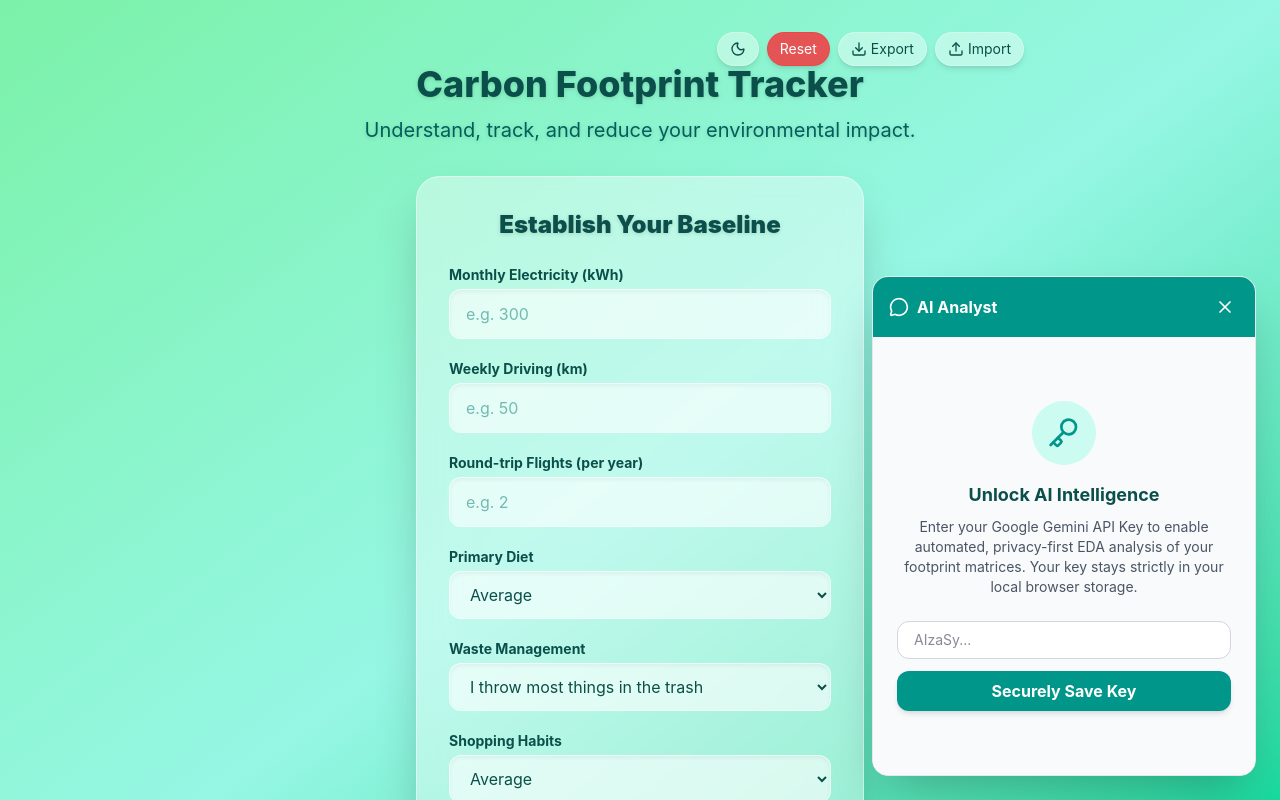
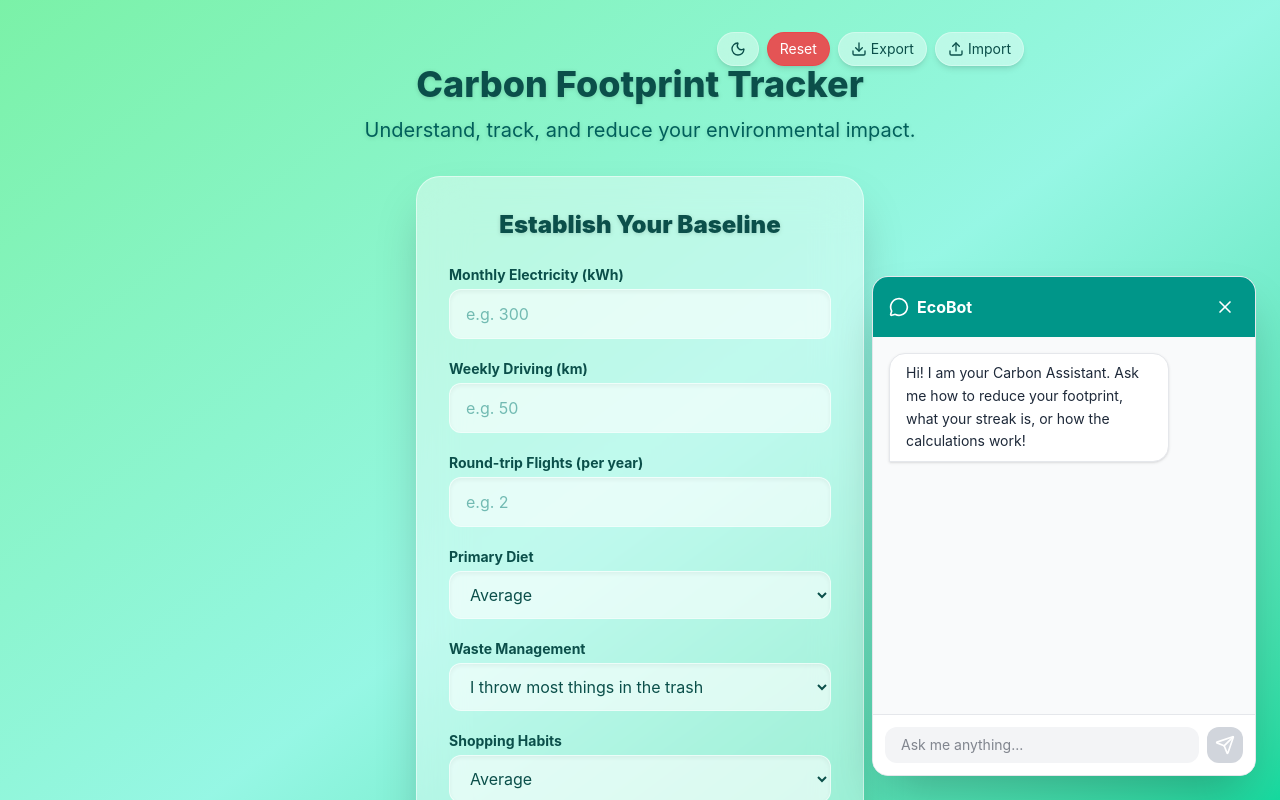
Before and after one commit to amritsingh047/Carbon-Footprint-Tracker, a React (Vite) app: page / in a window 1280 px wide. Both pictures are taken after a click on the button 1226 px from the left and 746 px from the top of the page. Shown: the top 800 px of the page. Built offline with nearby package versions, Linux system fonts and the light colour scheme.

Commit message:
chore: Revert Gemini AI BYOK integration

```diff
--- a/package.json
+++ b/package.json
@@ -11,7 +11,6 @@
     "prepare": "husky"
   },
   "dependencies": {
-    "@google/genai": "^2.9.0",
     "dompurify": "^3.4.11",
     "idb-keyval": "^6.2.5",
     "lucide-react": "^1.21.0",
--- a/src/features/chatbot/Chatbot.tsx
+++ b/src/features/chatbot/Chatbot.tsx
@@ -1,25 +1,18 @@
 // src/features/chatbot/Chatbot.tsx
 import React, { useState, useRef, useEffect } from 'react';
-import { MessageCircle, X, Send, Key } from 'lucide-react';
+import { MessageCircle, X, Send } from 'lucide-react';
 import DOMPurify from 'dompurify';
 import { useCarbonStore } from '../../store/useCarbonStore';
-import { GoogleGenAI } from '@google/genai';
 
 export const Chatbot: React.FC = () => {
   const [isOpen, setIsOpen] = useState(false);
   const [messages, setMessages] = useState<{role: 'user'|'bot', text: string}[]>([
-    { role: 'bot', text: 'Hi! I am your AI Carbon Analyst. I can deeply analyze your footprint data using Gemini AI!' }
+    { role: 'bot', text: 'Hi! I am your Carbon Assistant. Ask me how to reduce your footprint, what your streak is, or how the calculations work!' }
   ]);
   const [input, setInput] = useState('');
-  const [apiKeyInput, setApiKeyInput] = useState('');
-  const [isTyping, setIsTyping] = useState(false);
   const messagesEndRef = useRef<HTMLDivElement>(null);
-
   const logs = useCarbonStore(state => state.logs);
-  const baselineCo2 = useCarbonStore(state => state.baselineCo2);
-  const geminiApiKey = useCarbonStore(state => state.geminiApiKey);
-  const setApiKey = useCarbonStore(state => state.setApiKey);
-  const clearApiKey = useCarbonStore(state => state.clearApiKey);
+  const streak = useCarbonStore(state => state.currentStreak);
 
   const scrollToBottom = () => {
     messagesEndRef.current?.scrollIntoView({ behavior: 'smooth' });
@@ -27,46 +20,60 @@ export const Chatbot: React.FC = () => {
 
   useEffect(() => {
     if (isOpen) scrollToBottom();
-  }, [messages, isOpen, isTyping]);
+  }, [messages, isOpen]);
 
-  const handleSaveKey = (e: React.FormEvent) => {
-    e.preventDefault();
-    if (apiKeyInput.trim()) {
-      setApiKey(apiKeyInput.trim());
-      setApiKeyInput('');
+  const getBotResponse = (query: string): string => {
+    const q = query.toLowerCase();
+
+    // Problem Statement Alignment & Assistance
+    if (q.includes('reduce') || q.includes('how to save') || q.includes('lower')) {
+      return 'You can reduce your footprint by switching to a plant-based diet, using public transit, or reducing your home electricity usage. Check out the Daily Actions list for specific tasks!';
     }
+    if (q.includes('streak')) {
+      return `Your current streak is ${streak} days! Keep logging daily actions to build it up.`;
+    }
+    if (q.includes('calculate') || q.includes('formula') || q.includes('how does it work')) {
+      return 'We calculate your footprint using scientifically backed emission factors. For example, we estimate 0.727 kg CO2e per kWh of electricity, and multiply it by your usage.';
+    }
+    if (q.includes('total') || q.includes('saved')) {
+      const totalSaved = logs.reduce((sum, log) => sum + log.co2Saved, 0);
+      return `You have saved a total of ${totalSaved.toFixed(2)} kg of CO2e across ${logs.length} logged actions.`;
+    }
+
+    // Advanced Client-Side Agent Analysis
+    if (q.includes('analyze') || q.includes('insights') || q.includes('trend')) {
+      if (logs.length === 0) return "I can't analyze your footprint yet! Start logging some actions first.";
+
+      const totalSaved = logs.reduce((sum, log) => sum + log.co2Saved, 0);
+      const avgSaved = totalSaved / logs.length;
+
+      const categories = logs.reduce((acc, log) => {
+        acc[log.title] = (acc[log.title] || 0) + log.co2Saved;
+        return acc;
+      }, {} as Record<string, number>);
+
+      const bestAction = Object.entries(categories).sort((a, b) => b[1] - a[1])[0][0];
+
+      return `Based on my analysis of your ${logs.length} logged actions, you're saving an average of ${avgSaved.toFixed(2)} kg CO₂e per action! Your most impactful habit is "${bestAction}". Keep focusing on that to maximize your impact!`;
+    }
+
+    return 'I am your Carbon AI Agent! I can tell you about your "streak", how to "reduce" your footprint, or you can ask me to "analyze" your historical data for insights.';
   };
 
-  const handleSend = async (e: React.FormEvent) => {
+  const handleSend = (e: React.FormEvent) => {
     e.preventDefault();
-    if (!input.trim() || !geminiApiKey) return;
+    if (!input.trim()) return;
 
     const rawInput = input.trim();
     const userMsg = DOMPurify.sanitize(rawInput); // Sanitize user input against XSS
     setMessages(prev => [...prev, { role: 'user', text: userMsg }]);
     setInput('');
-    setIsTyping(true);
 
-    try {
-      const ai = new GoogleGenAI({ apiKey: geminiApiKey });
-      const promptContext = `You are an expert, highly personalized Carbon Footprint Data Analyst.
-The user has a baseline annual CO2 emission of ${baselineCo2.toFixed(2)} kg.
-They have logged the following specific actions recently: ${JSON.stringify(logs)}.
-Please provide actionable insights, analyze their historical trends based on their logged actions, and respond to their specific query: "${userMsg}".
-Keep the response incredibly helpful, encouraging, scientifically accurate, and perfectly formatted using plain text (no markdown, as the UI doesn't parse it yet). Limit to 2-3 short paragraphs.`;
-
-      const response = await ai.models.generateContent({
-        model: 'gemini-2.5-flash',
-        contents: promptContext,
-      });
-
-      setMessages(prev => [...prev, { role: 'bot', text: response.text || "I couldn't generate an insight right now." }]);
-    } catch (err) {
-      console.error(err);
-      setMessages(prev => [...prev, { role: 'bot', text: 'Error connecting to Gemini AI. Please check if your API key is valid.' }]);
-    } finally {
-      setIsTyping(false);
-    }
+    // Simulate network delay for chatbot feel
+    setTimeout(() => {
+      const botResponse = getBotResponse(userMsg);
+      setMessages(prev => [...prev, { role: 'bot', text: botResponse }]);
+    }, 600);
   };
 
   return (
@@ -75,19 +82,7 @@ Keep the response incredibly helpful, encouraging, scientifically accurate, and
         <div className="bg-white dark:bg-slate-800 w-80 sm:w-96 rounded-2xl shadow-2xl border border-gray-200 dark:border-slate-700 flex flex-col h-[500px] overflow-hidden transition-all">
           {/* Header */}
           <div className="bg-teal-600 dark:bg-teal-700 text-white p-4 flex justify-between items-center">
-            <h3 className="font-bold flex items-center gap-2">
-              <MessageCircle size={20} /> AI Analyst
-            </h3>
-            <div className="flex items-center gap-2">
-              {geminiApiKey && (
-                <button
-                  onClick={clearApiKey}
-                  className="text-xs bg-teal-800 hover:bg-teal-900 px-2 py-1 rounded transition-colors"
-                  aria-label="Clear API Key"
-                >
-                  Clear Key
-                </button>
-              )}
+            <h3 className="font-bold flex items-center gap-2"><MessageCircle size={20} /> EcoBot</h3>
             <button
               onClick={() => setIsOpen(false)}
               className="hover:bg-teal-500 dark:hover:bg-teal-600 p-1 rounded-full transition-colors focus:outline-none focus:ring-2 focus:ring-white"
@@ -96,60 +91,20 @@ Keep the response incredibly helpful, encouraging, scientifically accurate, and
               <X size={20} />
             </button>
           </div>
-          </div>
 
-          {!geminiApiKey ? (
-            /* API Key BYOK Form */
-            <div className="flex-1 p-6 flex flex-col justify-center items-center bg-gray-50 dark:bg-slate-900 text-center">
-              <div className="bg-teal-100 dark:bg-teal-900/30 p-4 rounded-full mb-4">
-                <Key size={32} className="text-teal-600 dark:text-teal-400" />
-              </div>
-              <h4 className="font-bold text-lg text-teal-900 dark:text-teal-100 mb-2">Unlock AI Intelligence</h4>
-              <p className="text-sm text-gray-600 dark:text-gray-400 mb-6">
-                Enter your Google Gemini API Key to enable automated, privacy-first EDA analysis of your footprint matrices. Your key stays strictly in your local browser storage.
-              </p>
-              <form onSubmit={handleSaveKey} className="w-full flex flex-col gap-3">
-                <input
-                  type="password"
-                  value={apiKeyInput}
-                  onChange={(e) => setApiKeyInput(e.target.value)}
-                  placeholder="AIzaSy..."
-                  required
-                  className="w-full bg-white dark:bg-slate-800 border border-gray-300 dark:border-slate-600 focus:border-teal-500 focus:ring-2 focus:ring-teal-500 rounded-xl px-4 py-2 text-sm transition-all outline-none dark:text-white"
-                  aria-label="Gemini API Key"
-                />
-                <button
-                  type="submit"
-                  className="w-full bg-teal-600 hover:bg-teal-500 text-white font-bold rounded-xl py-2 transition-colors focus:outline-none focus:ring-2 focus:ring-teal-500 shadow-md"
-                >
-                  Securely Save Key
-                </button>
-              </form>
-            </div>
-          ) : (
-            <>
           {/* Messages */}
           <div className="flex-1 overflow-y-auto p-4 space-y-4 bg-gray-50 dark:bg-slate-900" aria-live="polite">
             {messages.map((msg, idx) => (
               <div key={idx} className={`flex ${msg.role === 'user' ? 'justify-end' : 'justify-start'}`}>
-                    <div className={`max-w-[80%] rounded-2xl px-4 py-3 ${
+                <div className={`max-w-[80%] rounded-2xl px-4 py-2 ${
                   msg.role === 'user'
-                        ? 'bg-teal-600 text-white rounded-br-none shadow-md'
+                    ? 'bg-teal-600 text-white rounded-br-none'
                     : 'bg-white dark:bg-slate-700 text-gray-800 dark:text-gray-100 border border-gray-200 dark:border-slate-600 rounded-bl-none shadow-sm'
                 }`}>
-                      <p className="text-sm leading-relaxed whitespace-pre-wrap">{msg.text}</p>
+                  <p className="text-sm leading-relaxed">{msg.text}</p>
                 </div>
               </div>
             ))}
-                {isTyping && (
-                  <div className="flex justify-start">
-                    <div className="bg-white dark:bg-slate-700 text-gray-800 dark:text-gray-100 border border-gray-200 dark:border-slate-600 rounded-2xl rounded-bl-none px-4 py-3 shadow-sm flex gap-1">
-                      <div className="w-2 h-2 bg-teal-500 rounded-full animate-bounce"></div>
-                      <div className="w-2 h-2 bg-teal-500 rounded-full animate-bounce" style={{ animationDelay: '0.2s' }}></div>
-                      <div className="w-2 h-2 bg-teal-500 rounded-full animate-bounce" style={{ animationDelay: '0.4s' }}></div>
-                    </div>
-                  </div>
-                )}
             <div ref={messagesEndRef} />
           </div>
 
@@ -159,30 +114,27 @@ Keep the response incredibly helpful, encouraging, scientifically accurate, and
               type="text"
               value={input}
               onChange={(e) => setInput(e.target.value)}
-                  placeholder="Ask for an insight..."
-                  disabled={isTyping}
-                  className="flex-1 bg-gray-100 dark:bg-slate-900 dark:text-white border-transparent focus:bg-white dark:focus:bg-slate-700 focus:border-teal-500 focus:ring-2 focus:ring-teal-500 rounded-xl px-4 py-2 text-sm transition-all outline-none disabled:opacity-50"
+              placeholder="Ask me anything..."
+              className="flex-1 bg-gray-100 dark:bg-slate-900 dark:text-white border-transparent focus:bg-white dark:focus:bg-slate-700 focus:border-teal-500 focus:ring-2 focus:ring-teal-500 rounded-xl px-4 py-2 text-sm transition-all outline-none"
               aria-label="Chat input"
             />
             <button
               type="submit"
-                  disabled={!input.trim() || isTyping}
-                  className="bg-teal-600 hover:bg-teal-500 disabled:bg-gray-300 dark:disabled:bg-slate-600 text-white rounded-xl p-2 transition-colors focus:outline-none focus:ring-2 focus:ring-teal-500 shadow-sm"
+              disabled={!input.trim()}
+              className="bg-teal-600 hover:bg-teal-500 disabled:bg-gray-300 dark:disabled:bg-slate-600 text-white rounded-xl p-2 transition-colors focus:outline-none focus:ring-2 focus:ring-teal-500"
               aria-label="Send message"
             >
               <Send size={20} />
             </button>
           </form>
-            </>
-          )}
         </div>
       ) : (
         <button
           onClick={() => setIsOpen(true)}
-          className="bg-teal-600 hover:bg-teal-500 text-white p-4 rounded-full shadow-2xl hover:shadow-teal-500/50 transition-all transform hover:scale-110 focus:outline-none focus:ring-4 focus:ring-teal-300 flex items-center justify-center group"
-          aria-label="Open AI Analyst"
+          className="bg-teal-600 hover:bg-teal-500 text-white p-4 rounded-full shadow-2xl hover:shadow-teal-500/50 transition-all transform hover:scale-110 focus:outline-none focus:ring-4 focus:ring-teal-300"
+          aria-label="Open chat assistant"
         >
-          <MessageCircle size={28} className="group-hover:animate-pulse" />
+          <MessageCircle size={28} />
         </button>
       )}
     </div>
--- a/src/store/useCarbonStore.ts
+++ b/src/store/useCarbonStore.ts
@@ -23,11 +23,8 @@ interface CarbonState {
     logs: ActionLog[];
     currentStreak: number;
     lastLogDate: string | null;
-    geminiApiKey: string | null;
     setBaseline: (co2: number) => void;
     logAction: (action: ActionLog) => void;
-    setApiKey: (key: string) => void;
-    clearApiKey: () => void;
     resetData: () => void;
     exportData: () => string;
     importData: (jsonData: string) => boolean;
@@ -41,7 +38,6 @@ export const useCarbonStore = create<CarbonState>()(
             logs: [],
             currentStreak: 0,
             lastLogDate: null,
-            geminiApiKey: null,
 
             setBaseline: (co2) => set({ baselineCo2: co2, isBoarded: true }),
 
@@ -78,10 +74,7 @@ export const useCarbonStore = create<CarbonState>()(
                 });
             },
 
-            setApiKey: (key: string) => set({ geminiApiKey: key }),
-            clearApiKey: () => set({ geminiApiKey: null }),
-
-            resetData: () => set({ baselineCo2: 0, isBoarded: false, logs: [], currentStreak: 0, lastLogDate: null, geminiApiKey: null }),
+            resetData: () => set({ baselineCo2: 0, isBoarded: false, logs: [], currentStreak: 0, lastLogDate: null }),
 
             exportData: () => {
                 const state = get();
```
Also changed, not shown: 1 other file (tests, documents, lock files or other folders). Lines whose indentation alone changed are shown as unchanged.
